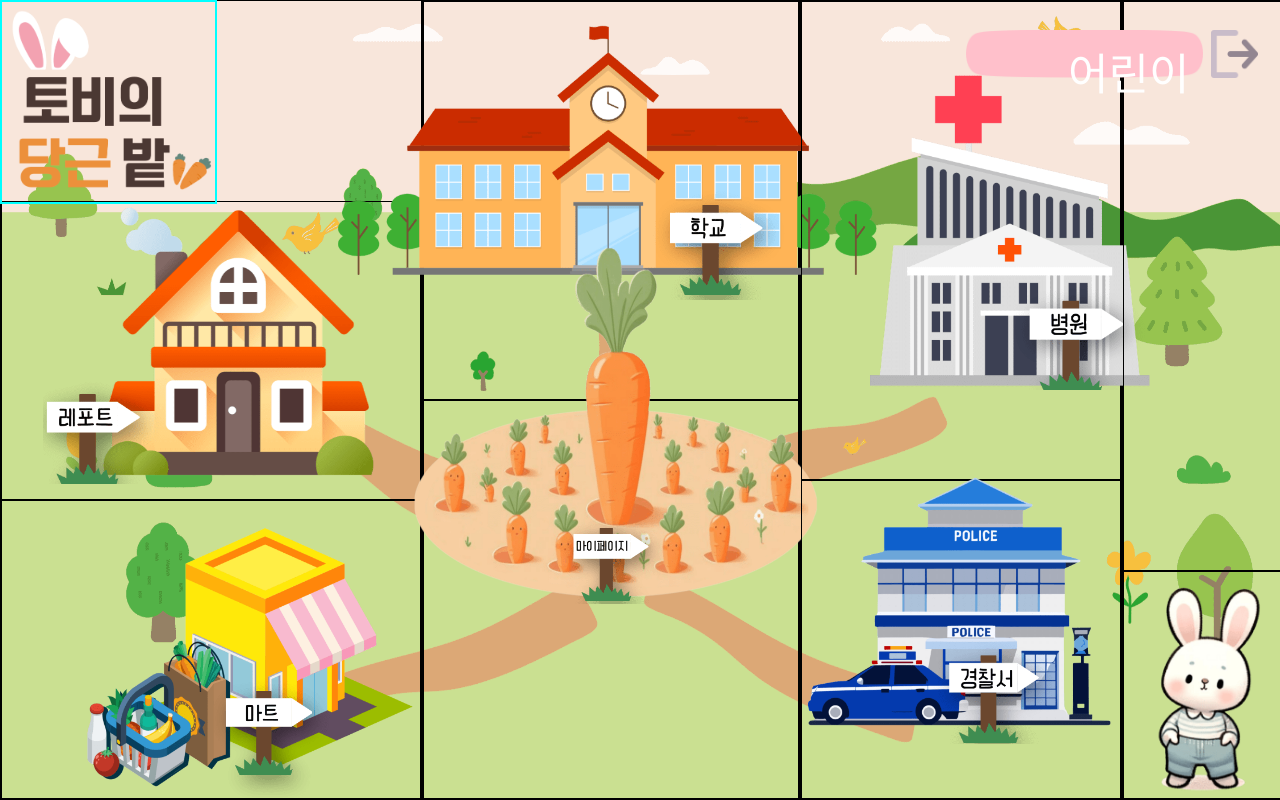
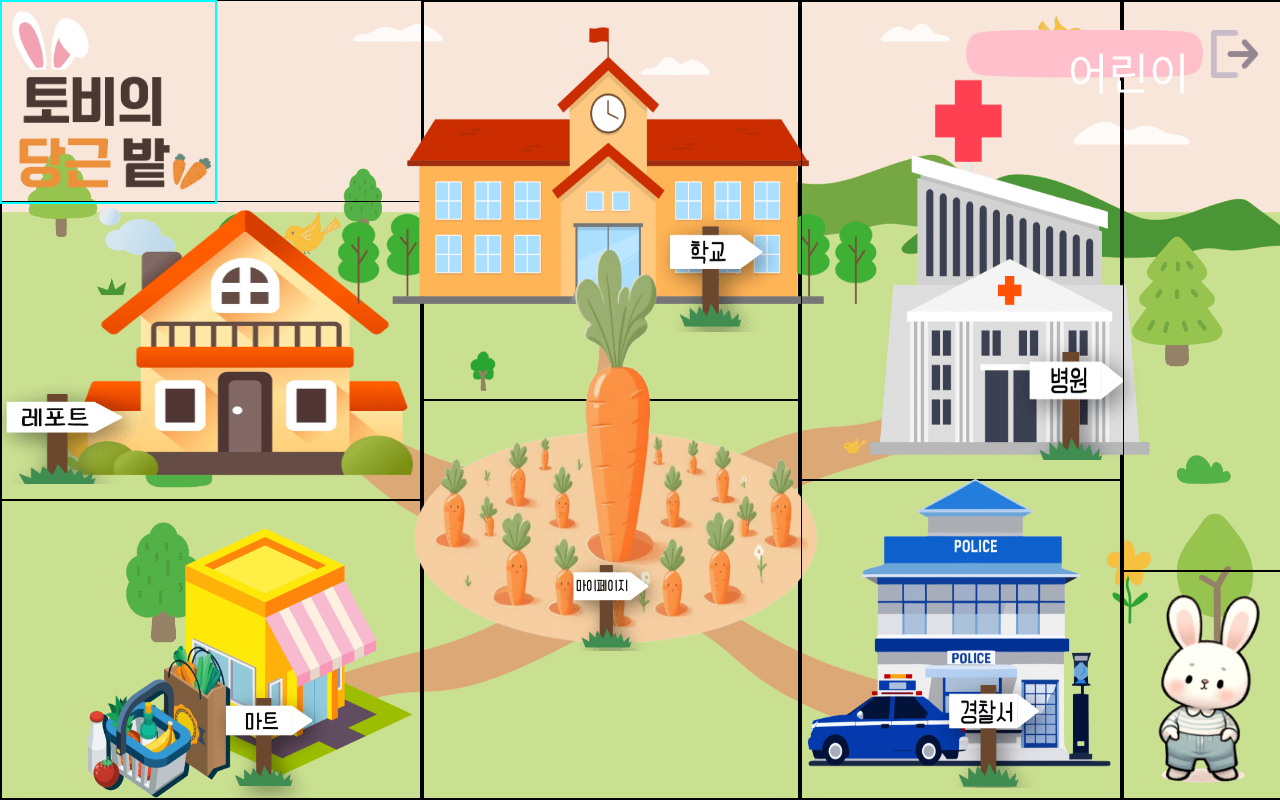
Before and after one commit to KimDohaAcc/Toby-carrot-garden, a React (Vite) app in the folder frontend/toby/: page /main in a window 1280 px wide. Built offline with nearby package versions, Linux system fonts and the light colour scheme; a web font is replaced by a local one.

Commit message:
:art: Feat: 메인 화면 이미지 고정

```diff
--- a/frontend/toby/src/components/placeStory/StoryQuizEmotions.tsx
+++ b/frontend/toby/src/components/placeStory/StoryQuizEmotions.tsx
@@ -31,11 +31,6 @@ const StoryQuizEmotionsImageArea = styled.div`
   border: 1px solid black;
   object-fit: contain;
   overflow: hidden;
-`;
-
-const StoryQuizEmotionsImage = styled.img`
-  height: 95%;
-  border: 1px solid black;
 `;
 
 const StoryQuizEmotionCanmeraArea = styled.div`
--- a/frontend/toby/src/pages/MainPage.tsx
+++ b/frontend/toby/src/pages/MainPage.tsx
@@ -36,6 +36,7 @@ const ReportImage = styled.img`
   /* max-width: 100%;
   max-height: 100%; */
   max-width: 100%;
+  width: 100%;
   height: 100%;
   position: absolute;
 
@@ -55,6 +56,7 @@ const MartImage = styled.img`
   max-width: 100%;
   max-height: 100%;
   width: 85%;
+  height: 100%;
 
   position: absolute;
   left: 15%;
@@ -82,6 +84,7 @@ const SchoolImage = styled.img`
   max-width: 150%;
   max-height: 150%;
   width: 150%;
+  height: 80%;
   position: absolute;
   top: 3%;
 `;
@@ -100,6 +103,7 @@ const MyPageImage = styled.img`
   max-width: 150%;
   max-height: 150%;
   width: 120%;
+  height: 105%;
   position: relative;
   top: -42%;
   position: absolute;
@@ -126,6 +130,7 @@ const HospitalImage = styled.img`
   max-width: 95%;
   max-height: 95%;
   width: 95%;
+  height: 85%;
   position: absolute;
   top: 11%;
   left: 18%;
@@ -145,6 +150,7 @@ const PoliceImage = styled.img`
   max-width: 100%;
   max-height: 100%;
   width: 100%;
+  height: 100%;
   position: absolute;
   top: -3%;
 `;
@@ -200,6 +206,7 @@ const TobyImage = styled.img`
   max-width: 100%;
   max-height: 100%;
   width: 80%;
+  height: 90%;
 `;
 
 const MainPage = () => {
```
